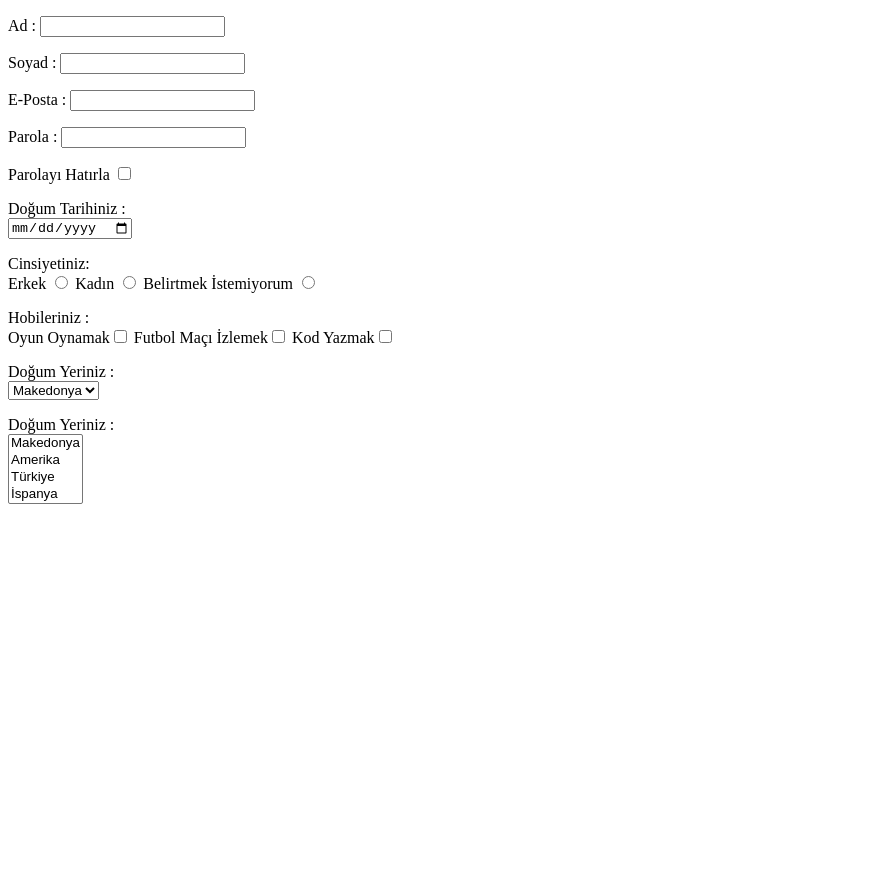
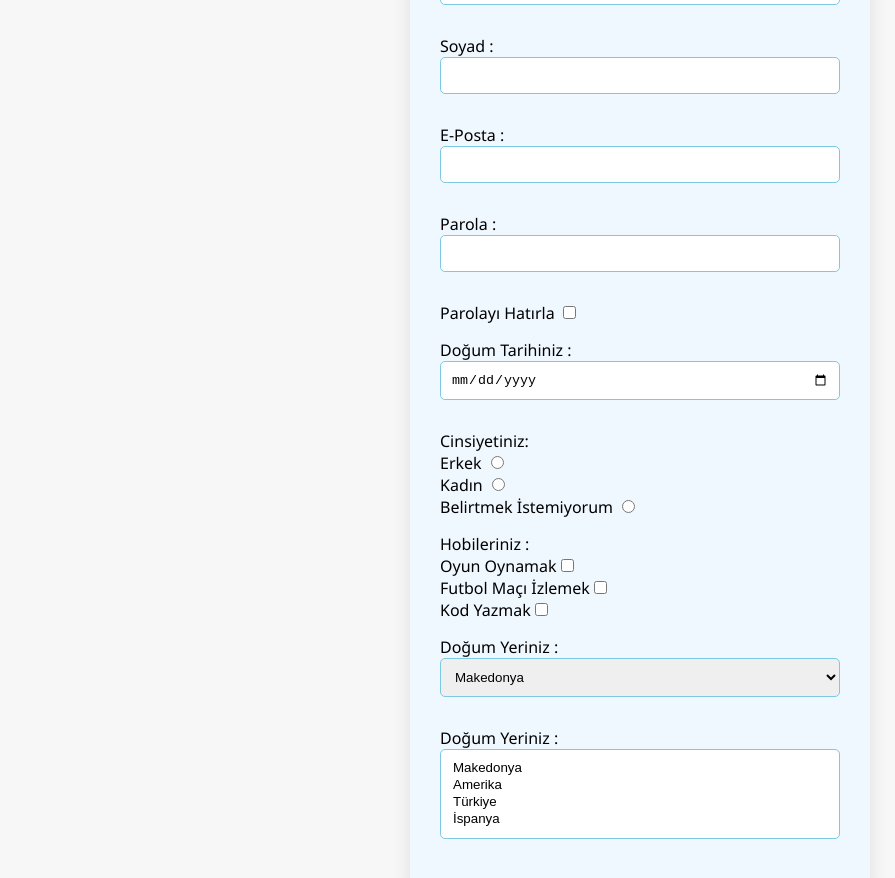
Before and after one commit to saidersoz/Web_Programlama, a plain HTML site: page forms.html in a window 1280 px wide. Shown: the whole page, without its empty margins (0-895 px from the left). Before the commit the page ends 800 px from the top, so only its background shows below. Drawn offline with Linux system fonts and the light colour scheme.

Commit message:
24/01/223 v9

```diff
--- a/forms.html
+++ b/forms.html
@@ -5,6 +5,72 @@
     <meta charset="UTF-8">
     <meta name="viewport" content="width=device-width, initial-scale=1.0">
     <title>Formlar</title>
+    <style>
+        body {
+    font-family: 'Segoe UI', Tahoma, Geneva, Verdana, sans-serif;
+    background-color: #f7f7f7;
+    margin: 0;
+    padding: 0;
+    display: flex;
+    justify-content: center;
+    align-items: center;
+    height: 100vh;
+}
+
+form {
+    width: 400px;
+    background-color: #f0f8ff; /* Alice Blue */
+    padding: 30px;
+    border-radius: 10px;
+    box-shadow: 0 0 20px rgba(0, 0, 0, 0.1);
+}
+
+h1 {
+    text-align: center;
+    color: #333;
+}
+
+p {
+    margin: 15px 0;
+}
+
+input[type="text"],
+input[type="email"],
+input[type="password"],
+input[type="date"],
+select {
+    width: 100%;
+    padding: 10px;
+    margin-bottom: 15px;
+    box-sizing: border-box;
+    border: 1px solid #7ec8e3; /* Sky Blue */
+    border-radius: 5px;
+}
+
+input[type="checkbox"],
+input[type="radio"] {
+    margin-right: 5px;
+}
+
+select {
+    padding: 10px;
+    margin-bottom: 15px;
+}
+
+button {
+    background-color: #4caf50;
+    color: #fff;
+    padding: 12px 20px;
+    border: none;
+    border-radius: 5px;
+    cursor: pointer;
+    transition: background-color 0.3s;
+}
+
+button:hover {
+    background-color: #45a049;
+}
+    </style>
 </head>
 
 <body>
@@ -38,16 +104,16 @@
 
         <p>
             Cinsiyetiniz: <br>
-            Erkek <input type="radio" name="cinsiyet">
-            Kadın <input type="radio" name="cinsiyet">
-            Belirtmek İstemiyorum <input type="radio" name="cinsiyet">
+            Erkek <input type="radio" name="cinsiyet"><br>
+            Kadın <input type="radio" name="cinsiyet"><br>
+            Belirtmek İstemiyorum <input type="radio" name="cinsiyet"><br>
         </p>
 
         <p>
             Hobileriniz : <br>
-            Oyun Oynamak<input type="checkbox" name="hobi">
-            Futbol Maçı İzlemek<input type="checkbox" name="hobi">
-            Kod Yazmak<input type="checkbox" name="hobi">
+            Oyun Oynamak<input type="checkbox" name="hobi"><br>
+            Futbol Maçı İzlemek<input type="checkbox" name="hobi"><br>
+            Kod Yazmak<input type="checkbox" name="hobi"><br>
         </p>
 
         <p>
```
